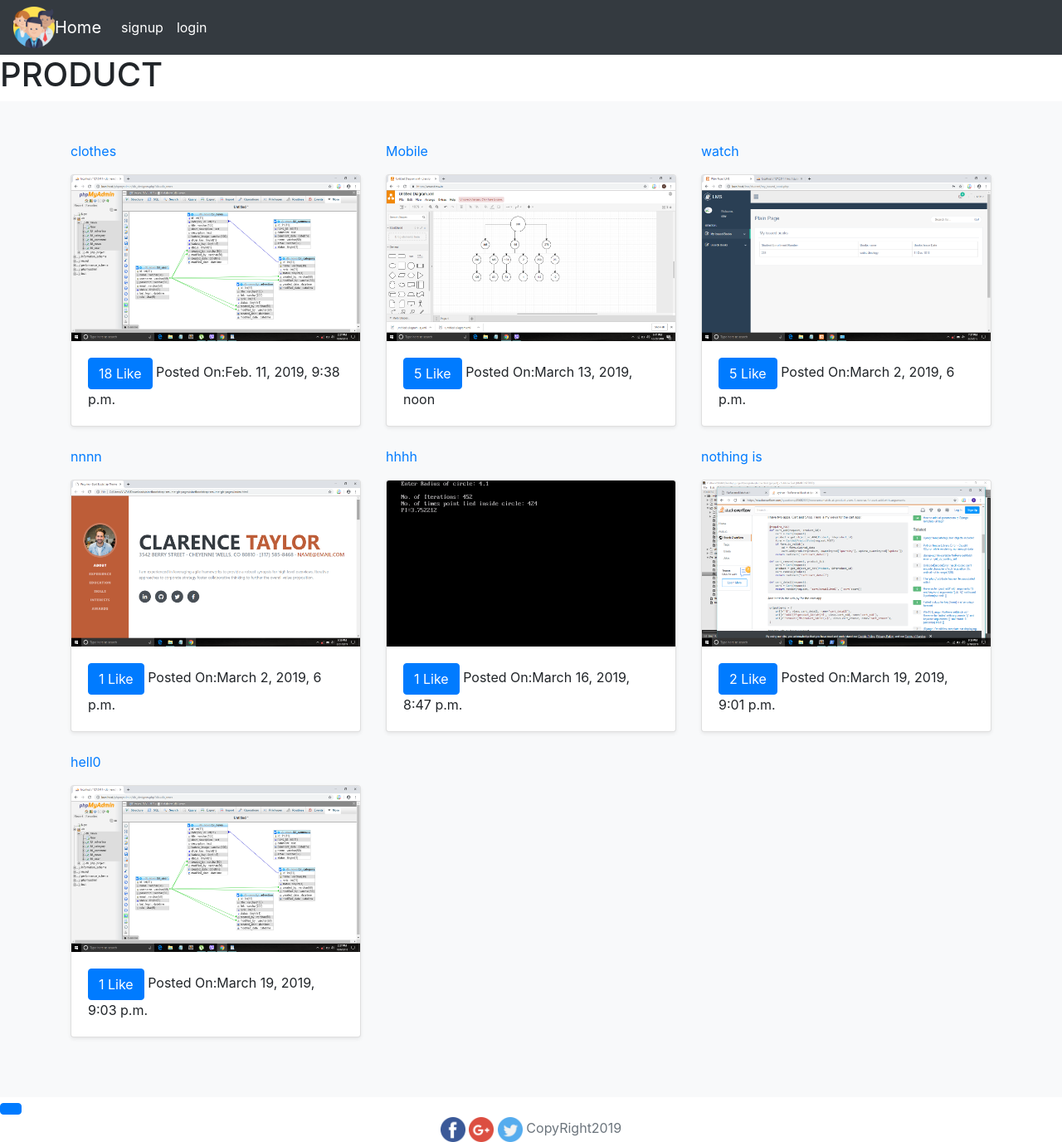
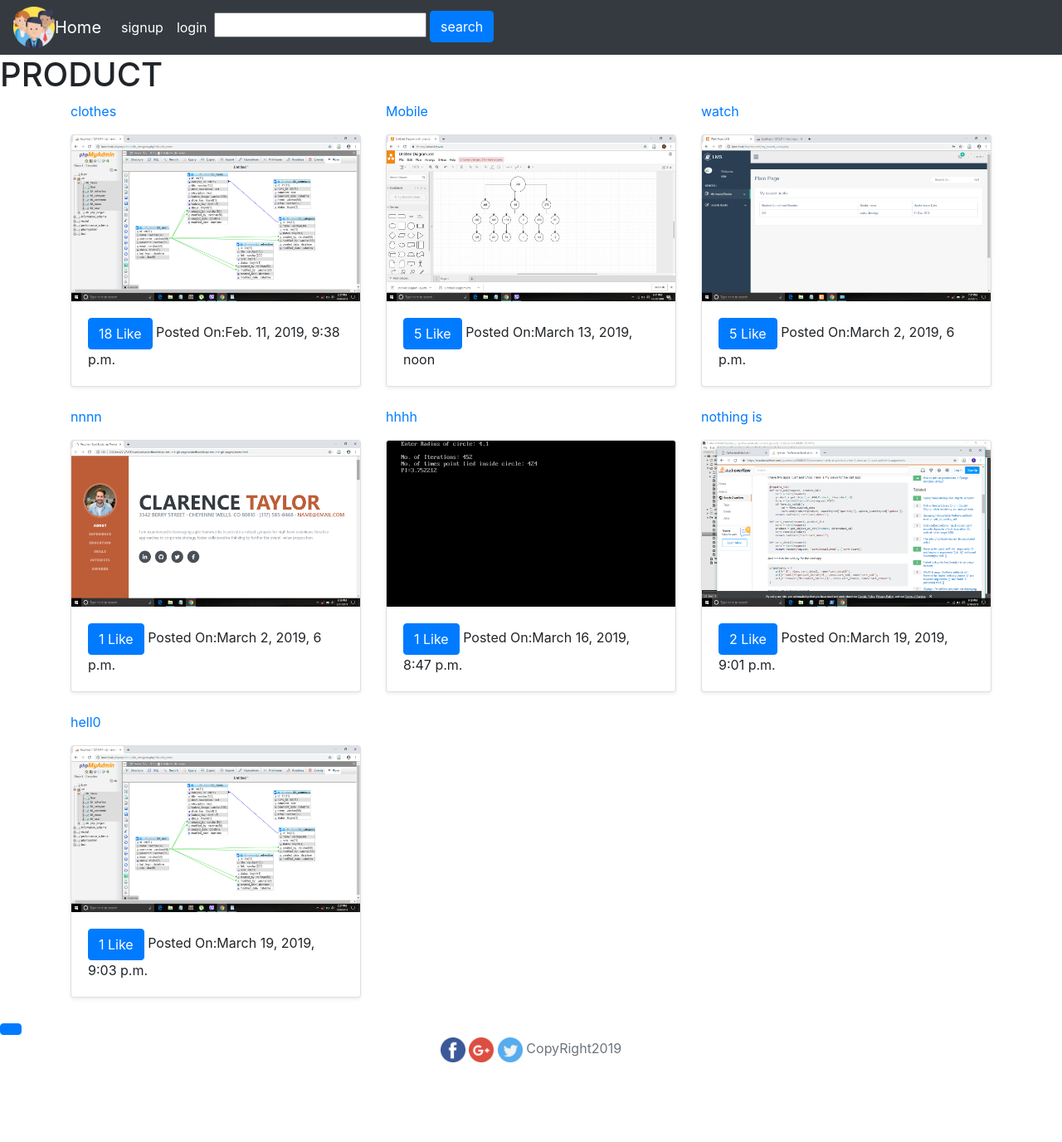
Before and after one commit to pandeybivek101/project, a Django app: page / in a window 1280 px wide. Shown: the whole page at 83% size. After the commit the page ends 1280 px from the top, so only its background shows below. Run offline with Django 3.2, Linux system fonts and the light colour scheme; data comes from the database, SQL or seed files in the repository; some libraries are stand-ins or nearby versions.

Commit message:
first commit

```diff
--- a/product/urls.py
+++ b/product/urls.py
@@ -18,6 +18,7 @@ from . import views
 
 urlpatterns = [
     path('addproduct/', views.AddProduct, name='addproduct'),
+    path('search/', views.Search, name='search'),
     path('<int:product_id>', views.DetailView, name='detailview'),
     path('<int:product_id>/upvote', views.UpVote, name='upvote')
 ]
--- a/product/views.py
+++ b/product/views.py
@@ -3,6 +3,7 @@ from django.http import HttpResponse
 from django.contrib.auth.decorators import login_required
 from .models import Product
 from django.utils import timezone
+
 
 # Create your views here.
 def HomeView(request):
@@ -48,3 +49,11 @@ def UpVote(request, product_id):
 		return redirect('/product/'+str(product.id))
 	else:
 		return render(request, 'detailview.html')
+
+def Search(request):
+    query=request.GET.get('q','')
+    if query:
+	    result=Product.objects.filter(title__icontains=query).distinct()
+    else:
+	    result=[]
+    return render(request, 'search.html', {'result':result})
--- a/templates/home.html
+++ b/templates/home.html
@@ -2,7 +2,6 @@
 {%block content%}
 {%include 'nav.html'%}
 <h1>PRODUCT</h1>
-<div class="album py-5 bg-light">
   <div class="container" align="text-center">
     <div class="row">
 
--- a/templates/nav.html
+++ b/templates/nav.html
@@ -18,6 +18,10 @@
     {% else %}
     <a class="nav-item nav-link active" href="{% url 'signup'%}">signup</a>
     <a class="nav-item nav-link active" href="{% url 'login'%}">login</a>
+    <form action="{% url 'search' %}" method="GET">
+    <input type="text" name="search">
+    <button class="btn btn-primary">search</button>
+    </form>
     {% endif %}
 
 
```
Also changed, not shown: templates/search.html (added, +13 -0 lines).
